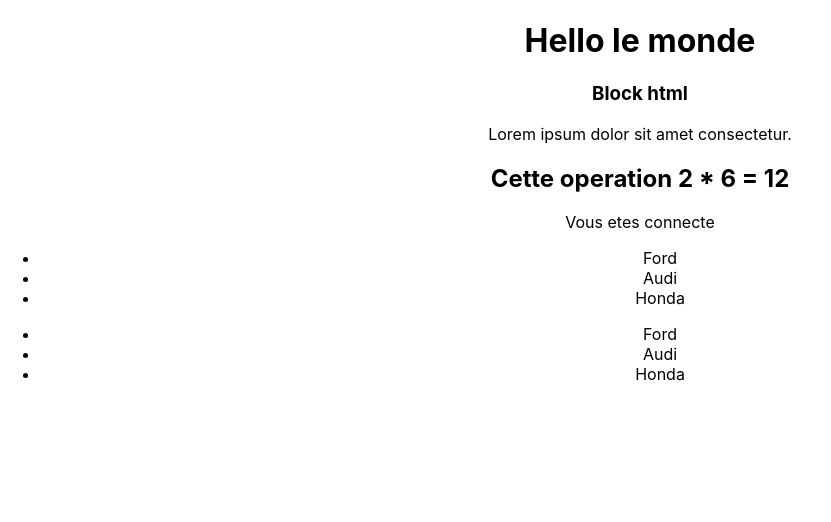
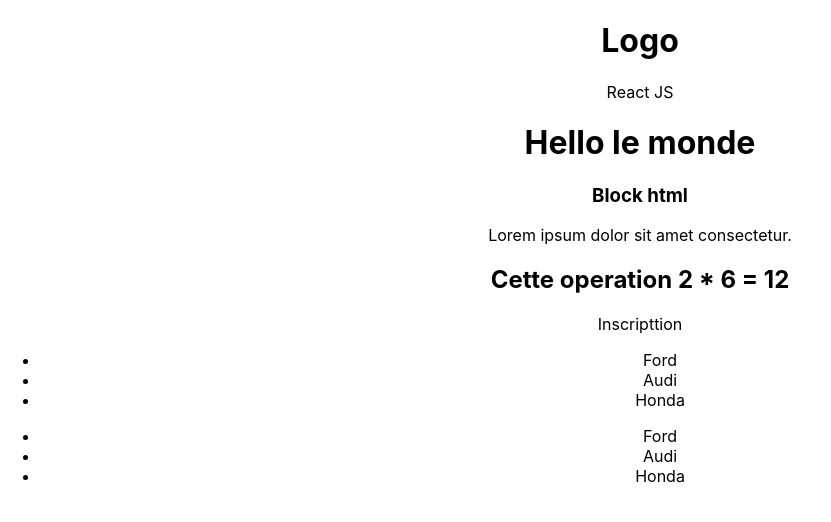
Before and after one commit to sonya76/ceppic-react, a React (Create React App) app: page / in a window 1280 px wide. Shown: the top 522 px of the page, without its empty margins (0-831 px from the left). Built offline with nearby package versions, Linux system fonts and the light colour scheme.

Commit message:
ajout d'un composant header

```diff
--- a/src/App.jsx
+++ b/src/App.jsx
@@ -1,5 +1,5 @@
-import logo from "./logo.svg";
 import "./App.css";
+import Header from "./components/Header";
 
 function App() {
   const message = <h1>Hello le monde</h1>;
@@ -10,7 +10,7 @@
     </div>
   );
   const calcul = <h2>Cette operation 2 * 6 = {2 * 6}</h2>;
-  const loggedIn = true;
+  const loggedIn = false;
   const voitures = ["Ford", "Audi", "Honda"];
   const voitures2 = [
     { id: 1, nom: "Ford" },
@@ -20,19 +20,21 @@
 
   return (
     <div className="App">
+      <Header />
       {message}
       {message2}
       {calcul}
       {loggedIn && <p>Vous etes connecte</p>}
+      {loggedIn ? <p>Vous etes connecte</p> : <p>Inscripttion</p>}
       <ul>
         {voitures.map((voiture) => (
           <li key={voiture}>{voiture}</li>
         ))}
       </ul>
       <ul>
-      {voitures2.map((voiture) => (
-        <li key={voiture.id}>{voiture.nom}</li>
-      ))}
+        {voitures2.map((voiture) => (
+          <li key={voiture.id}>{voiture.nom}</li>
+        ))}
       </ul>
     </div>
   );
--- /dev/null
+++ b/src/components/Header.jsx
@@ -0,0 +1,8 @@
+export default function Header() {
+    return (
+        <header>
+          <h1>Logo</h1>
+          <p>React JS</p>
+        </header>
+      )
+};
```
